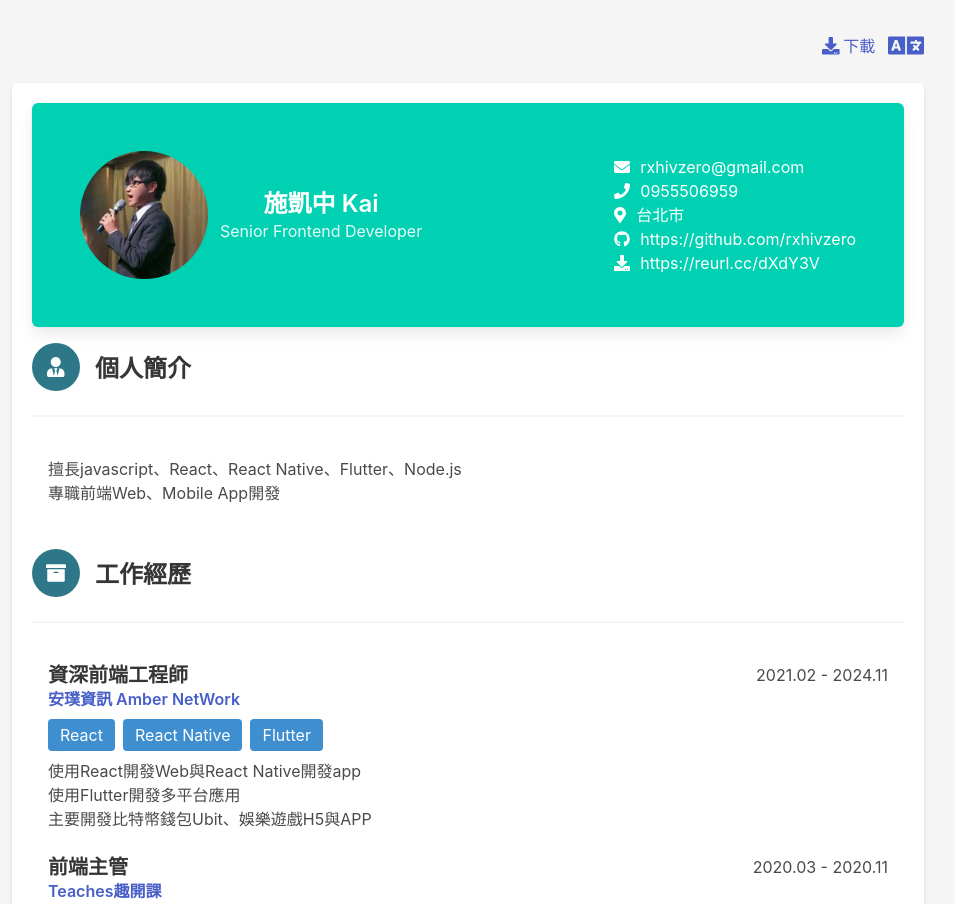
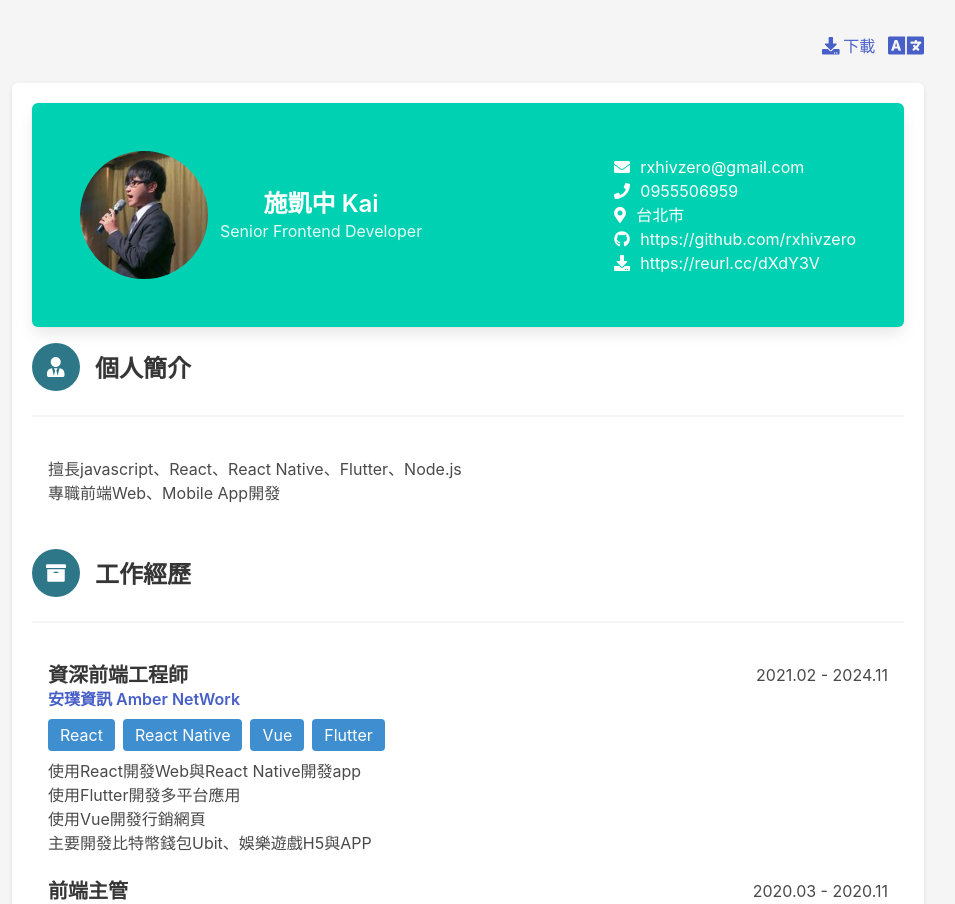
Before and after one commit to rxhivzero/online-react-cv, a React (Create React App) app: page / in a window 1280 px wide. Shown: the top 904 px of the page, without its empty margins (172-1127 px from the left). Built offline with nearby package versions, Linux system fonts and the light colour scheme.

Commit message:
feat: update

```diff
--- a/src/translations/en.js
+++ b/src/translations/en.js
@@ -37,7 +37,7 @@ const tw = {
                         companyWebSite: 'http://www.ambernet.com.tw/',
                         companyMeta: '',
                         datesBetween: '2021.02 - 2024.11',
-                        descriptionTags: ['React', 'React Native', 'Flutter'],
+                        descriptionTags: ['React', 'React Native', 'Vue', 'Flutter'],
                         description:
                             'The main developments include the Bitcoin wallet Ubit,Game H5 and app',
                     },
--- a/src/translations/tw.js
+++ b/src/translations/tw.js
@@ -38,9 +38,9 @@ const tw = {
                         companyWebSite: 'http://www.ambernet.com.tw/',
                         companyMeta: '',
                         datesBetween: '2021.02 - 2024.11',
-                        descriptionTags: ['React', 'React Native', 'Flutter'],
+                        descriptionTags: ['React', 'React Native', 'Vue', 'Flutter'],
                         description:
-                            '使用React開發Web與React Native開發app\n使用Flutter開發多平台應用\n主要開發比特幣錢包Ubit、娛樂遊戲H5與APP',
+                            '使用React開發Web與React Native開發app\n使用Flutter開發多平台應用\n使用Vue開發行銷網頁\n主要開發比特幣錢包Ubit、娛樂遊戲H5與APP',
                     },
                     {
                         title: '前端主管',
```
